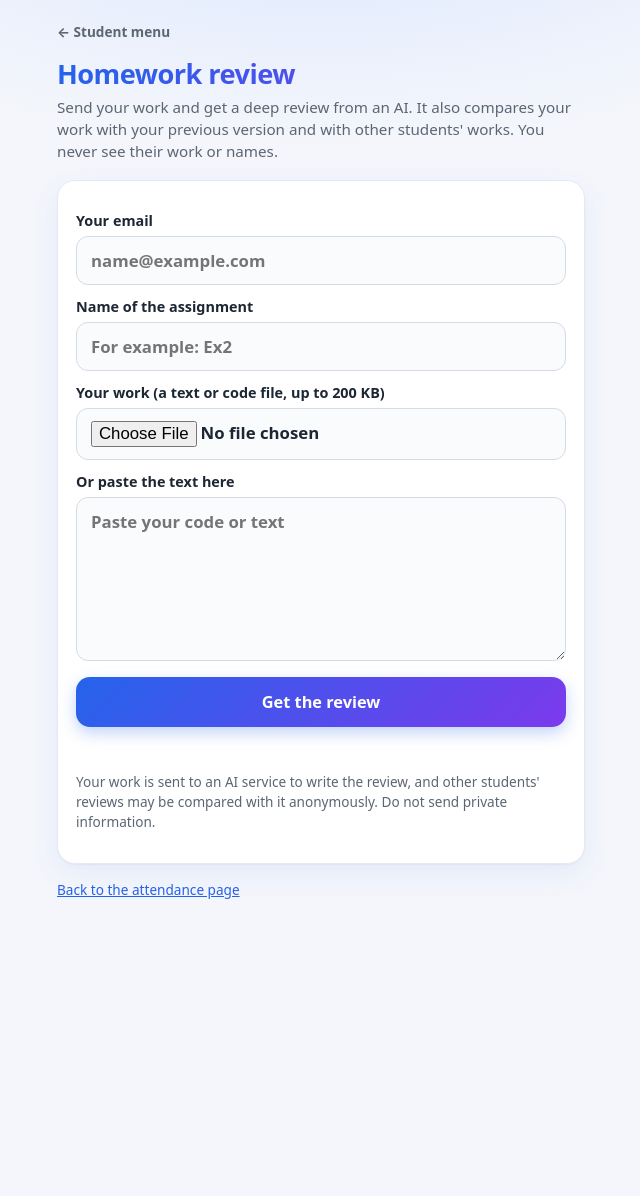
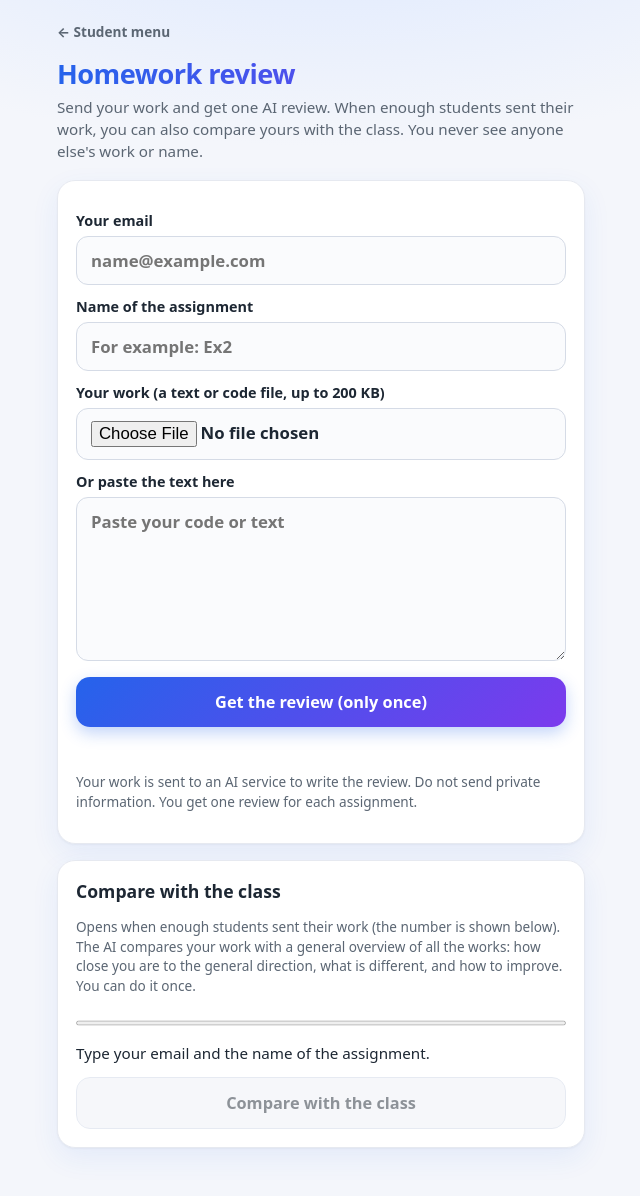
Before and after one commit to Maycaspi110/Class_Attendance, a Flask app: page /homework in a window 1280 px wide. Shown: the whole page, without its empty margins (319-959 px from the left). Before the commit the page ends 899 px from the top, so only its background shows below. Run offline with Flask 3, Linux system fonts and the light colour scheme.

Commit message:
Homework page: one review, and the comparison button with the number of works

```diff
--- a/demo/static/homework.js
+++ b/demo/static/homework.js
@@ -1,17 +1,72 @@
-// The homework page: send a work, show the AI review.
+// The homework page: one review of a work, and the comparison with the class.
 (function () {
-  var msg = $("msg");
+  var msg = $("msg"), statusEl = $("comparestatus"), compareBtn = $("compare");
+  var pollTimer = null;
 
   try { var saved = localStorage.getItem("attendance_email"); if (saved) { $("email").value = saved; } } catch (e) { /* not important */ }
+
+  function fields() {
+    var form = new FormData();
+    form.append("email", $("email").value.trim());
+    form.append("assignment", $("assignment").value.trim());
+    return form;
+  }
+
+  function filled() { return $("email").value.trim() && $("assignment").value.trim(); }
+
+  function showStatus(d) {
+    var bar = $("comparebar");
+    bar.max = d.needed;
+    bar.value = Math.min(d.count, d.needed);
+    var c = d.comparison;
+    compareBtn.disabled = true;
+    $("comparetext").hidden = true;
+    if (c && c.state === "working") {
+      say(statusEl, "The AI is comparing your work with the class... it can take a minute.", "");
+      schedulePoll(3000);
+      return;
+    }
+    if (c && c.state === "done") {
+      say(statusEl, "This is your comparison with the class (you can do it once).", "ok");
+      $("comparetext").textContent = c.text;
+      $("comparetext").hidden = false;
+      return;
+    }
+    var count = d.count + " of " + d.needed + " students sent their work.";
+    if (!d.reviewed) {
+      say(statusEl, count + " Send your work first, then the comparison can open.", "");
+    } else if (!d.unlocked) {
+      say(statusEl, count + " The comparison opens when " + d.needed + " students sent their work.", "");
+    } else {
+      say(statusEl, count + " The comparison is open." + (c && c.state === "error" ? " The last try failed: " + c.error : ""), "ok");
+      compareBtn.disabled = false;
+    }
+  }
+
+  function schedulePoll(ms) {
+    clearTimeout(pollTimer);
+    pollTimer = setTimeout(refreshStatus, ms);
+  }
+
+  function refreshStatus() {
+    if (!filled()) { return; }
+    var q = "?email=" + encodeURIComponent($("email").value.trim()) + "&assignment=" + encodeURIComponent($("assignment").value.trim());
+    api("GET", "/api/homework/status" + q).then(function (result) {
+      var d = result.data;
+      if (d && d.ok) { showStatus(d); schedulePoll(d.comparison && d.comparison.state === "working" ? 3000 : 15000); }
+      else if (d && d.error) { compareBtn.disabled = true; say(statusEl, d.error, "bad"); }
+    });
+  }
+
+  $("email").addEventListener("change", refreshStatus);
+  $("assignment").addEventListener("change", refreshStatus);
 
   $("form").addEventListener("submit", function (event) {
     event.preventDefault();
     var file = $("work").files[0];
     var text = $("text").value;
     if (!file && !text.trim()) { say(msg, "Choose a file or paste your work.", "bad"); return; }
-    var form = new FormData();
-    form.append("email", $("email").value);
-    form.append("assignment", $("assignment").value);
+    var form = fields();
     if (file) { form.append("work", file, file.name); } else { form.append("text", text); }
     var button = $("send");
     button.disabled = true;
@@ -19,18 +74,28 @@
     api("POST", "/api/homework", form, true).then(function (result) {
       button.disabled = false;
       var d = result.data;
-      if (!d.ok) { say(msg, d.error || "Could not write the review (server answer " + result.status + "). Try again in a minute.", "bad"); return; }
+      if (!d.ok) { say(msg, d.error || "Could not write the review (server answer " + result.status + "). Try again in a minute.", "bad"); refreshStatus(); return; }
       try { localStorage.setItem("attendance_email", $("email").value.trim()); } catch (e) { /* not important */ }
-      say(msg, "The review is ready.", "ok");
-      var parts = [];
-      parts.push(d.had_previous ? "Compared with your previous version." : "This is your first version.");
-      parts.push(d.compared_with > 0
-        ? "Compared with " + d.compared_with + " other work" + (d.compared_with === 1 ? "" : "s") + "."
-        : "No other works to compare with yet.");
-      $("meta").textContent = parts.join(" ");
+      say(msg, "The review is ready. You got your one review for this assignment.", "ok");
       $("review").textContent = d.review;
       $("resultbox").hidden = false;
       $("resultbox").scrollIntoView();
+      showStatus(d);
+      schedulePoll(15000);
     });
   });
+
+  compareBtn.addEventListener("click", function () {
+    compareBtn.disabled = true;
+    say(statusEl, "Sending to the AI...", "");
+    api("POST", "/api/homework/compare", fields(), true).then(function (result) {
+      var d = result.data;
+      if (d && d.ok && d.working) { schedulePoll(3000); return; }
+      if (d && d.ok) { showStatus(d); return; }
+      say(statusEl, (d && d.error) || "Could not compare (server answer " + result.status + "). Try again in a minute.", "bad");
+      refreshStatus();
+    });
+  });
+
+  if (filled()) { refreshStatus(); }
 })();
--- a/demo/static/style.css
+++ b/demo/static/style.css
@@ -159,3 +159,5 @@ body.home { max-width: 980px; padding: 40px 24px 32px;
 body.home .tiles .tile { min-height: 190px; }
 .homehead { margin-bottom: 24px; }
 .choose { margin-top: 0; }
+
+progress { width: 100%; height: 10px; margin: 6px 0 2px; accent-color: #6a5acd; }
--- a/demo/templates/homework.html
+++ b/demo/templates/homework.html
@@ -3,7 +3,7 @@
 {% block body %}
 <a class="homelink" href="{{ url_for('student_menu') }}">&larr; Student menu</a>
 <h1>Homework review</h1>
-<p class="sub">Send your work and get a deep review from an AI. It also compares your work with your previous version and with other students' works. You never see their work or names.</p>
+<p class="sub">Send your work and get one AI review. When enough students sent their work, you can also compare yours with the class. You never see anyone else's work or name.</p>
 
 <form class="card" id="form">
   <label>Your email
@@ -18,16 +18,23 @@
   <label>Or paste the text here
     <textarea id="text" rows="6" maxlength="30000" placeholder="Paste your code or text"></textarea>
   </label>
-  <button type="submit" id="send">Get the review</button>
+  <button type="submit" id="send">Get the review (only once)</button>
   <div id="msg" class="msg" role="status"></div>
-  <p class="muted">Your work is sent to an AI service to write the review, and other students' reviews may be compared with it anonymously. Do not send private information.</p>
+  <p class="muted">Your work is sent to an AI service to write the review. Do not send private information. You get one review for each assignment.</p>
 </form>
 
 <div class="card" id="resultbox" hidden>
   <h2>Your review</h2>
-  <div id="meta" class="muted"></div>
   <div id="review" class="summarytext"></div>
 </div>
-<p class="muted"><a href="/checkin">Back to the attendance page</a></p>
+
+<div class="card" id="comparebox">
+  <h2>Compare with the class</h2>
+  <p class="muted">Opens when enough students sent their work (the number is shown below). The AI compares your work with a general overview of all the works: how close you are to the general direction, what is different, and how to improve. You can do it once.</p>
+  <progress id="comparebar" max="8" value="0"></progress>
+  <div id="comparestatus" class="msg" role="status">Type your email and the name of the assignment.</div>
+  <button type="button" id="compare" class="secondary" disabled>Compare with the class</button>
+  <div id="comparetext" class="summarytext" hidden></div>
+</div>
 {% endblock %}
 {% block scripts %}<script src="{{ url_for('static', filename='homework.js') }}"></script>{% endblock %}
```
